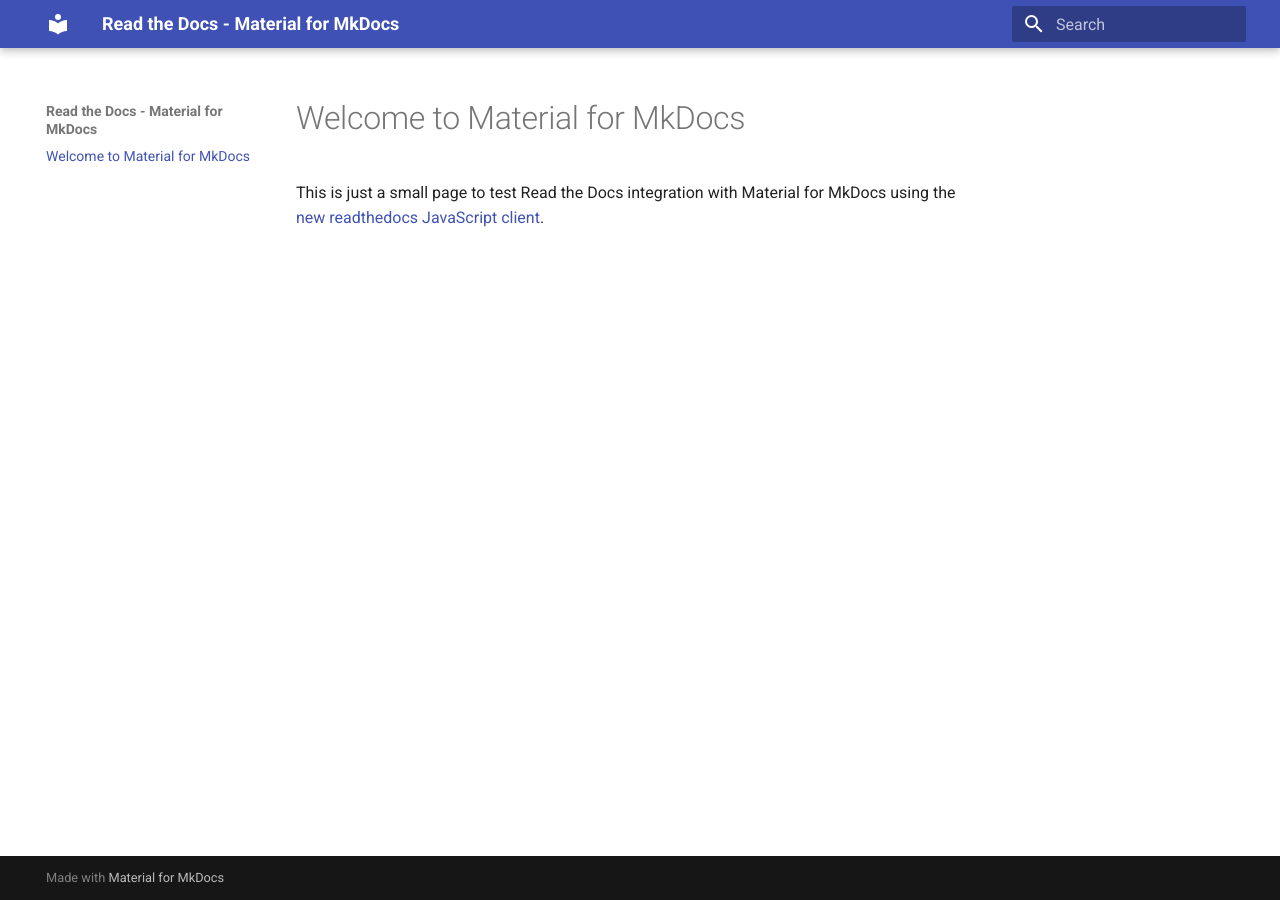
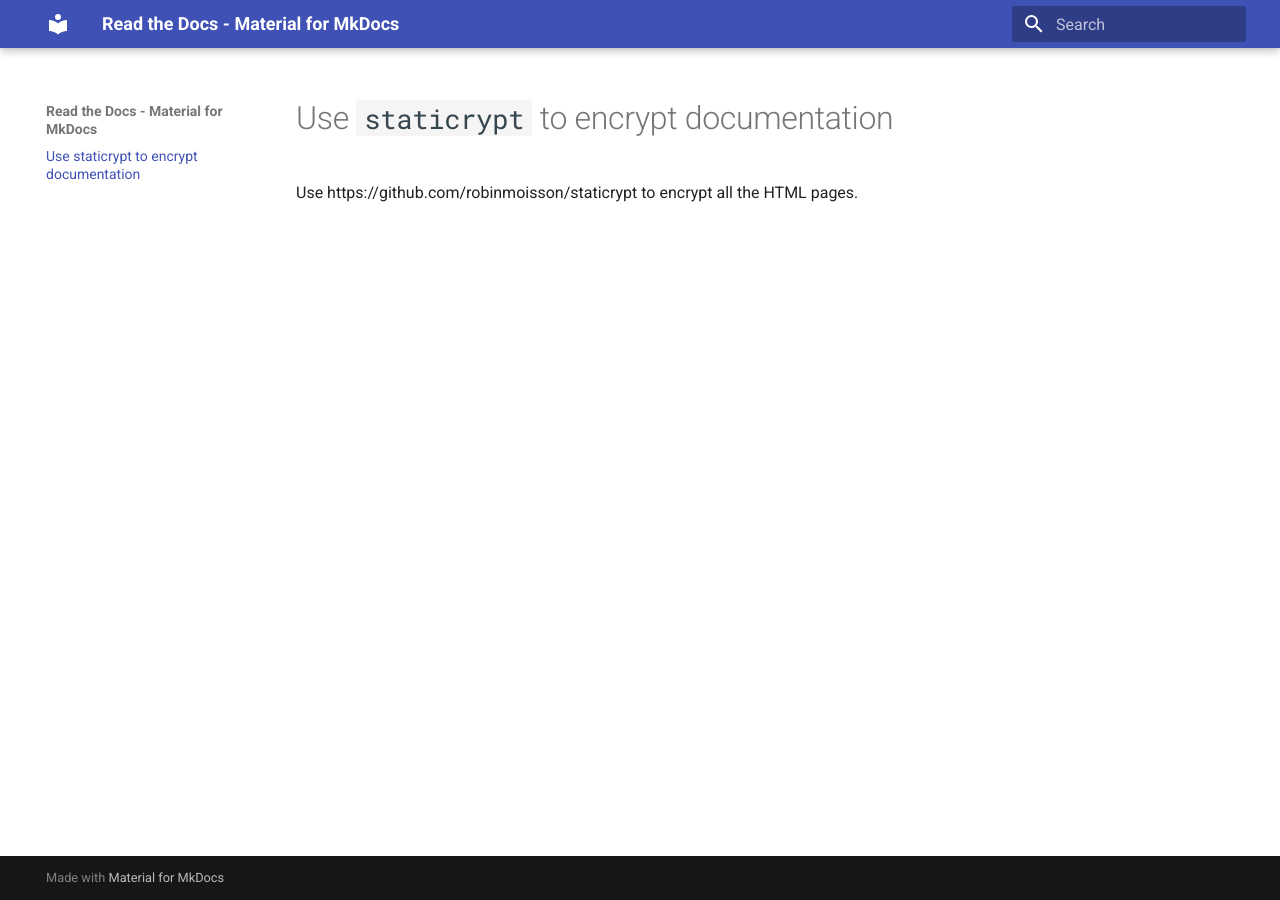
Before and after one commit to readthedocs/test-builds, an MkDocs documentation site: the page built from docs/index.md, in a window 1280 px wide. Built offline with MkDocs 1.6.1 and Material for MkDocs 9.7.7, drawn with Linux system fonts in a browser that asks for light colours.

Commit message:
Use `staticrypt` with Material for MkDocs

```diff
--- a/.readthedocs.yaml
+++ b/.readthedocs.yaml
@@ -4,6 +4,12 @@
   os: ubuntu-22.04
   tools:
     python: "3"
+    nodejs: "18"
   commands:
+    # Build the documentation with Material for MkDocs
     - pip install mkdocs-material
     - mkdocs build --site-dir $READTHEDOCS_OUTPUT/html
+    # Use staticrypt to hide each page behind a password
+    - npm install -g staticrypt
+    # the passphrase is in the STATICRYPT_PASSWORD env variable
+    - find $READTHEDOCS_OUTPUT/html/ -type f -name "*.html" -exec staticrypt {} -o {} \;
--- a/docs/index.md
+++ b/docs/index.md
@@ -1,4 +1,3 @@
-# Welcome to Material for MkDocs
+# Use `staticrypt` to encrypt documentation
 
-This is just a small page to test Read the Docs integration with Material for MkDocs
-using the [new readthedocs JavaScript client](https://github.com/readthedocs/readthedocs.org/pull/10127).
+Use https://github.com/robinmoisson/staticrypt to encrypt all the HTML pages.
```
